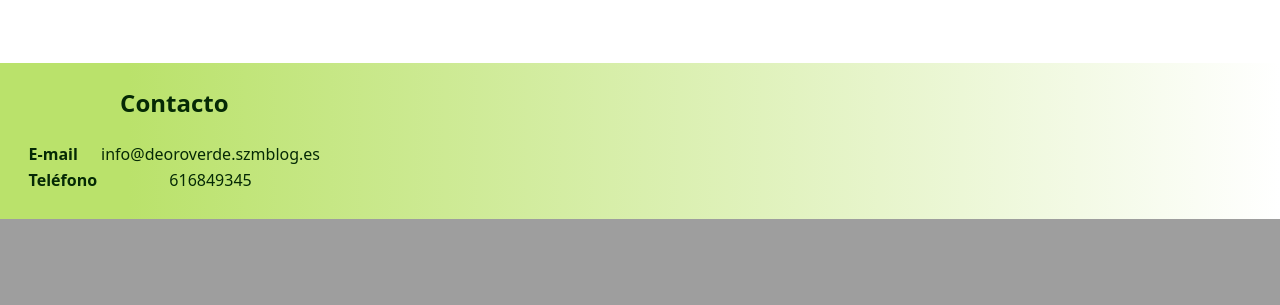
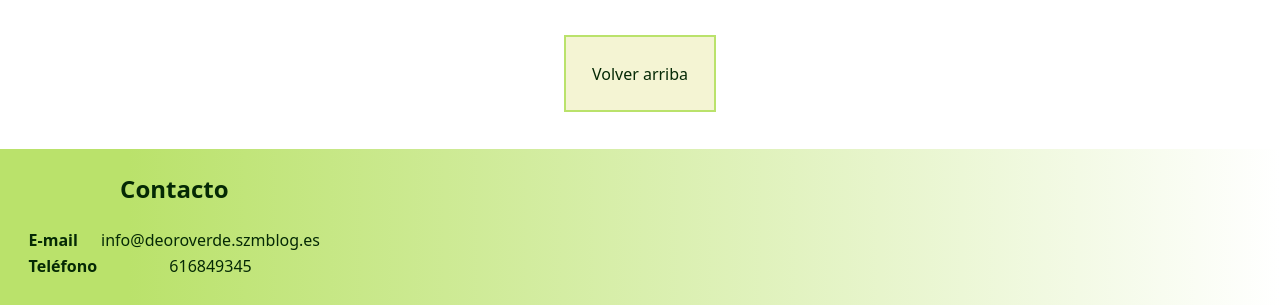
Before and after one commit to Vendelshella/proyecto_deOroVerde, a PHP site: page /galeria.php in a window 1280 px wide. Shown: the part 4258-4563 px from the top of the page. Before the commit the page ends 4477 px from the top, so only its background shows below. Run offline with PHP 8.4, Linux system fonts and the light colour scheme.

Commit message:
boton de volver arriba en galería

```diff
--- a/css/body_galeria.css
+++ b/css/body_galeria.css
@@ -62,3 +62,15 @@ div img{
     object-fit: cover;
 }
 /* FIN GALERIA */
+/* VOLVER ARRIBA*/
+.arriba{
+    text-align: center;
+    margin-bottom: 5%;
+}
+.arriba a{
+    text-decoration: none;
+    color: rgb(5, 41, 5);
+    padding: 2%;
+    background-color: rgb(244, 244, 211);
+    border: 2px solid rgb(186, 226, 107)
+}
--- a/galeria.php
+++ b/galeria.php
@@ -57,6 +57,7 @@
         <div class="grid-item19"><img src="images/galeria_deOroVerde/19.jpg"></div>
         <div class="grid-item20"><img src="images/galeria_deOroVerde/20.jpg"></div>
     </div>
+    <div class="arriba"><a href="#logohead">Volver arriba</a></div>
     <footer class="contacto">
         <table>
             <th id="contacto" colspan="2"><h2>Contacto</h2></th>
```
